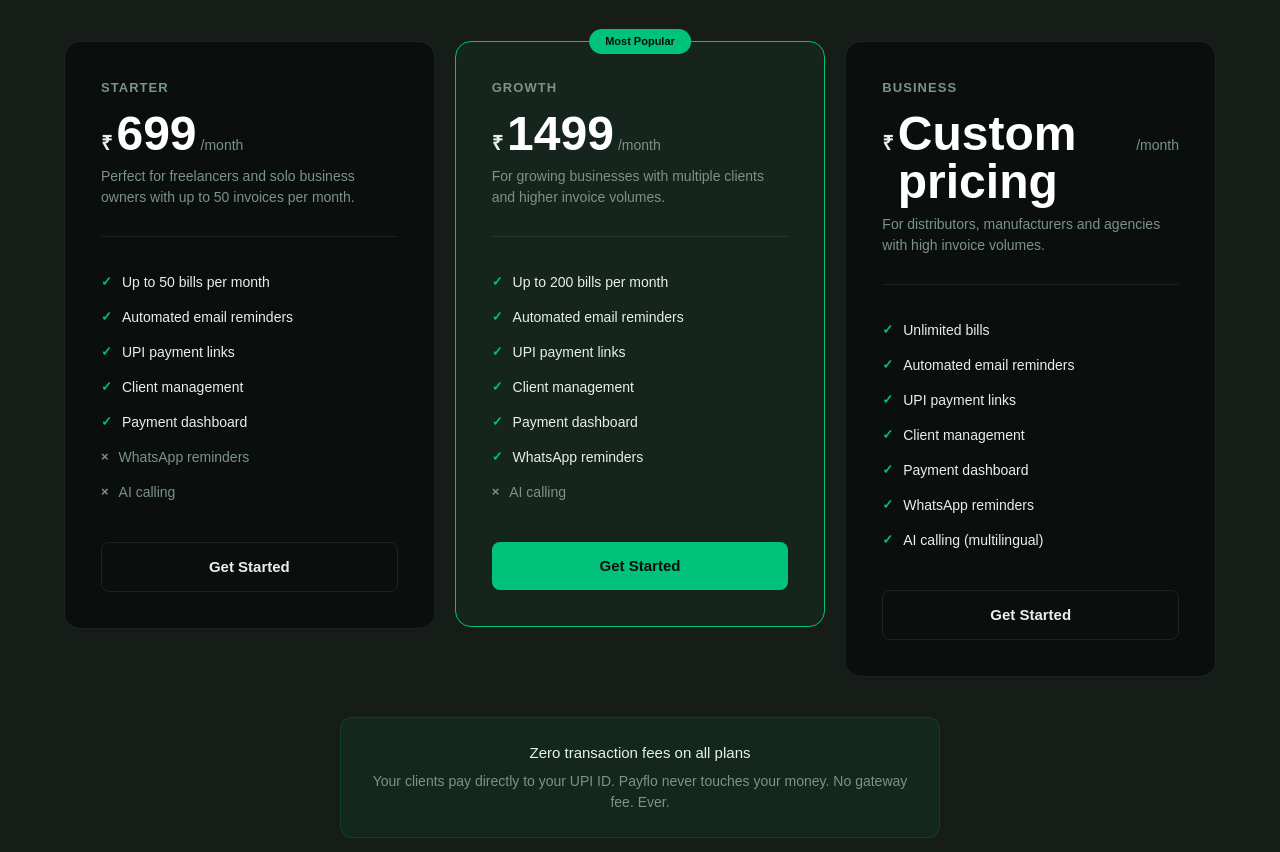
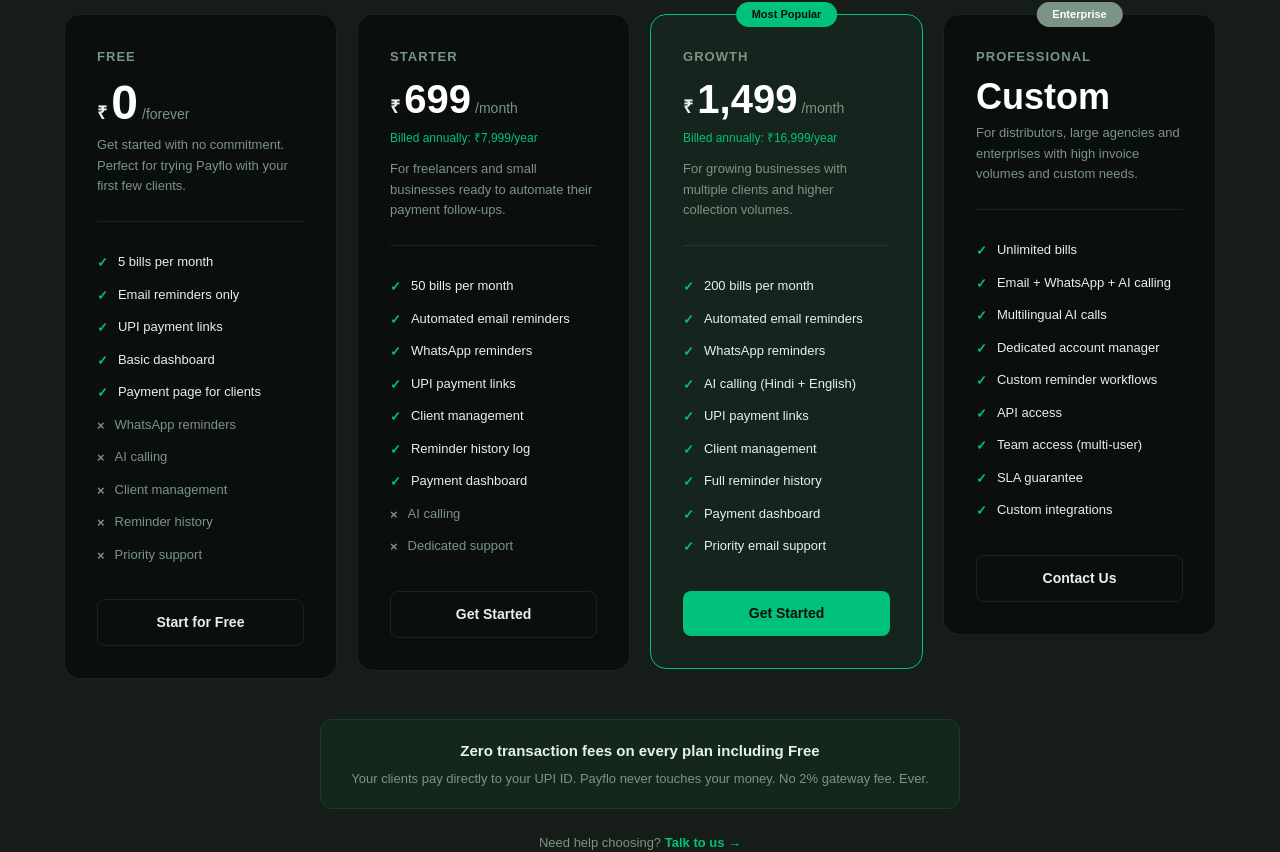
Before and after one commit to TopRated-Plus/InvoicePilot, a React app in the folder frontend/: page / in a window 1280 px wide. Shown: the part 5120-5972 px from the top of the page. Built offline with nearby package versions, Linux system fonts and the light colour scheme; no server answers; the HTML template or start-up script is replaced by a standard one.

Commit message:
[FIX]: Update on pricing data and yearly amount

```diff
--- a/frontend/src/components/Landingpage/Pricing.jsx
+++ b/frontend/src/components/Landingpage/Pricing.jsx
@@ -2,71 +2,420 @@
 
 const plans = [
   {
-    name: 'Starter', price: '699', desc: 'Perfect for freelancers and solo business owners with up to 50 invoices per month.',
-    features: ['Up to 50 bills per month', 'Automated email reminders', 'UPI payment links', 'Client management', 'Payment dashboard'],
-    disabled: ['WhatsApp reminders', 'AI calling'],
-    featured: false
+    name: 'Free',
+    price: '0',
+    period: 'forever',
+    desc: 'Get started with no commitment. Perfect for trying Payflo with your first few clients.',
+    features: [
+      '5 bills per month',
+      'Email reminders only',
+      'UPI payment links',
+      'Basic dashboard',
+      'Payment page for clients',
+    ],
+    disabled: [
+      'WhatsApp reminders',
+      'AI calling',
+      'Client management',
+      'Reminder history',
+      'Priority support',
+    ],
+    cta: 'Start for Free',
+    ctaLink: '/register',
+    featured: false,
+    tag: null,
   },
   {
-    name: 'Growth', price: '1499', desc: 'For growing businesses with multiple clients and higher invoice volumes.',
-    features: ['Up to 200 bills per month', 'Automated email reminders', 'UPI payment links', 'Client management', 'Payment dashboard', 'WhatsApp reminders'],
-    disabled: ['AI calling'],
-    featured: true
+    name: 'Starter',
+    price: '699',
+    period: 'month',
+    desc: 'For freelancers and small businesses ready to automate their payment follow-ups.',
+    features: [
+      '50 bills per month',
+      'Automated email reminders',
+      'WhatsApp reminders',
+      'UPI payment links',
+      'Client management',
+      'Reminder history log',
+      'Payment dashboard',
+    ],
+    disabled: ['AI calling', 'Dedicated support'],
+    cta: 'Get Started',
+    ctaLink: '/register',
+    featured: false,
+    tag: null,
   },
   {
-    name: 'Business', price: 'Custom pricing', desc: 'For distributors, manufacturers and agencies with high invoice volumes.',
-    features: ['Unlimited bills', 'Automated email reminders', 'UPI payment links', 'Client management', 'Payment dashboard', 'WhatsApp reminders', 'AI calling (multilingual)'],
+    name: 'Growth',
+    price: '1,499',
+    period: 'month',
+    desc: 'For growing businesses with multiple clients and higher collection volumes.',
+    features: [
+      '200 bills per month',
+      'Automated email reminders',
+      'WhatsApp reminders',
+      'AI calling (Hindi + English)',
+      'UPI payment links',
+      'Client management',
+      'Full reminder history',
+      'Payment dashboard',
+      'Priority email support',
+    ],
     disabled: [],
-    featured: false
+    cta: 'Get Started',
+    ctaLink: '/register',
+    featured: true,
+    tag: 'Most Popular',
+  },
+  {
+    name: 'Professional',
+    price: 'Custom',
+    period: null,
+    desc: 'For distributors, large agencies and enterprises with high invoice volumes and custom needs.',
+    features: [
+      'Unlimited bills',
+      'Email + WhatsApp + AI calling',
+      'Multilingual AI calls',
+      'Dedicated account manager',
+      'Custom reminder workflows',
+      'API access',
+      'Team access (multi-user)',
+      'SLA guarantee',
+      'Custom integrations',
+    ],
+    disabled: [],
+    cta: 'Contact Us',
+    ctaLink: 'mailto:hello@payflo.in',
+    featured: false,
+    tag: 'Enterprise',
   },
 ];
 
 export default function Pricing() {
   return (
-    <div id="pricing" style={{ background: 'var(--lp-card)', borderTop: '1px solid var(--lp-border)', borderBottom: '1px solid var(--lp-border)', padding: '96px 5%' }}>
+    <div
+      id="pricing"
+      style={{
+        background: 'var(--lp-card)',
+        borderTop: '1px solid var(--lp-border)',
+        borderBottom: '1px solid var(--lp-border)',
+        padding: '96px 5%',
+      }}
+    >
       <div style={{ maxWidth: 1200, margin: '0 auto' }}>
         <span className="section-badge">Pricing</span>
-        <h2 className="section-title">Simple, honest pricing.</h2>
-        <p className="section-sub">No hidden fees. No transaction commissions upto 1Lac. Cancel anytime.</p>
+        <h2 className="section-title">Start free. Scale as you grow.</h2>
+        <p className="section-sub">
+          No hidden fees. No transaction commissions. Cancel anytime.
+        </p>
 
-        <div style={{ display: 'grid', gridTemplateColumns: 'repeat(auto-fit,minmax(280px,1fr))', gap: 20, marginTop: 56, alignItems: 'start' }}>
+        {/* Pricing Grid */}
+        <div
+          style={{
+            display: 'grid',
+            gridTemplateColumns: 'repeat(auto-fit, minmax(240px, 1fr))',
+            gap: 20,
+            marginTop: 56,
+            alignItems: 'start',
+          }}
+        >
           {plans.map((plan, i) => (
-            // eslint-disable-next-line no-dupe-keys
-            <div key={i} style={{ background: 'var(--lp-black)', border: `1px solid ${plan.featured ? 'var(--green)' : 'var(--lp-border)'}`, borderRadius: 16, padding: 36, position: 'relative', background: plan.featured ? 'rgba(0,194,122,0.04)' : 'var(--lp-black)' }}>
-              {plan.featured && (
-                <div style={{ position: 'absolute', top: -13, left: '50%', transform: 'translateX(-50%)', background: 'var(--green)', color: 'var(--lp-black)', fontSize: 11, fontWeight: 700, padding: '4px 16px', borderRadius: 100, fontFamily: "'Syne',sans-serif", whiteSpace: 'nowrap' }}>
-                  Most Popular
+            <div
+              key={i}
+              style={{
+                background: plan.featured
+                  ? 'rgba(0,194,122,0.04)'
+                  : 'var(--lp-black)',
+                border: `1px solid ${
+                  plan.featured ? 'var(--green)' : 'var(--lp-border)'
+                }`,
+                borderRadius: 16,
+                padding: 32,
+                position: 'relative',
+              }}
+            >
+              {/* Badge */}
+              {plan.tag && (
+                <div
+                  style={{
+                    position: 'absolute',
+                    top: -13,
+                    left: '50%',
+                    transform: 'translateX(-50%)',
+                    background: plan.featured
+                      ? 'var(--green)'
+                      : 'var(--lp-muted)',
+                    color: plan.featured ? 'var(--lp-black)' : 'white',
+                    fontSize: 11,
+                    fontWeight: 700,
+                    padding: '4px 16px',
+                    borderRadius: 100,
+                    fontFamily: "'Syne', sans-serif",
+                    whiteSpace: 'nowrap',
+                  }}
+                >
+                  {plan.tag}
                 </div>
               )}
-              <div style={{ fontSize: 13, fontWeight: 600, color: 'var(--lp-muted)', textTransform: 'uppercase', letterSpacing: '0.08em', fontFamily: "'Syne',sans-serif", marginBottom: 12 }}>{plan.name}</div>
-              <div style={{ display: 'flex', alignItems: 'baseline', gap: 4, marginBottom: 8 }}>
-                <span style={{ fontSize: 20, fontWeight: 700, color: 'var(--lp-text)', fontFamily: "'Syne',sans-serif" }}>₹</span>
-                <span style={{ fontSize: 48, fontWeight: 800, color: 'white', fontFamily: "'Syne',sans-serif", lineHeight: 1 }}>{plan.price}</span>
-                <span style={{ fontSize: 14, color: 'var(--lp-muted)' }}>/month</span>
+
+              {/* Plan Name */}
+              <div
+                style={{
+                  fontSize: 13,
+                  fontWeight: 600,
+                  color: 'var(--lp-muted)',
+                  textTransform: 'uppercase',
+                  letterSpacing: '0.08em',
+                  fontFamily: "'Syne', sans-serif",
+                  marginBottom: 12,
+                }}
+              >
+                {plan.name}
               </div>
-              <p style={{ fontSize: 14, color: 'var(--lp-muted)', lineHeight: 1.5, marginBottom: 28, paddingBottom: 28, borderBottom: '1px solid var(--lp-border)' }}>{plan.desc}</p>
-              <ul style={{ listStyle: 'none', marginBottom: 32 }}>
+
+              {/* Price */}
+              <div
+                style={{
+                  display: 'flex',
+                  alignItems: 'baseline',
+                  gap: 4,
+                  marginBottom: 8,
+                }}
+              >
+                {plan.price === 'Custom' ? (
+                  <span
+                    style={{
+                      fontSize: 36,
+                      fontWeight: 800,
+                      color: 'white',
+                      fontFamily: "'Syne', sans-serif",
+                      lineHeight: 1,
+                    }}
+                  >
+                    Custom
+                  </span>
+                ) : (
+                  <>
+                    <span
+                      style={{
+                        fontSize: 18,
+                        fontWeight: 700,
+                        color: 'var(--lp-text)',
+                        fontFamily: "'Syne', sans-serif",
+                      }}
+                    >
+                      ₹
+                    </span>
+                    <span
+                      style={{
+                        fontSize: plan.price === '0' ? 48 : 40,
+                        fontWeight: 800,
+                        color: 'white',
+                        fontFamily: "'Syne', sans-serif",
+                        lineHeight: 1,
+                      }}
+                    >
+                      {plan.price}
+                    </span>
+                    {plan.period && (
+                      <span
+                        style={{ fontSize: 14, color: 'var(--lp-muted)' }}
+                      >
+                        /{plan.period}
+                      </span>
+                    )}
+                  </>
+                )}
+              </div>
+
+              {/* Annual note */}
+              {plan.price !== '0' && plan.price !== 'Custom' && (
+                <div
+                  style={{
+                    fontSize: 12,
+                    color: 'var(--green)',
+                    marginBottom: 12,
+                    fontWeight: 500,
+                  }}
+                >
+                  {plan.price === '699'
+                    ? 'Billed annually: ₹7,999/year'
+                    : 'Billed annually: ₹16,999/year'}
+                </div>
+              )}
+
+              {/* Description */}
+              <p
+                style={{
+                  fontSize: 13,
+                  color: 'var(--lp-muted)',
+                  lineHeight: 1.6,
+                  marginBottom: 24,
+                  paddingBottom: 24,
+                  borderBottom: '1px solid var(--lp-border)',
+                }}
+              >
+                {plan.desc}
+              </p>
+
+              {/* Features */}
+              <ul style={{ listStyle: 'none', marginBottom: 28 }}>
                 {plan.features.map((f, j) => (
-                  <li key={j} style={{ display: 'flex', alignItems: 'flex-start', gap: 10, fontSize: 14, color: 'var(--lp-text)', padding: '7px 0' }}>
-                    <span style={{ color: 'var(--green)', fontWeight: 700, fontSize: 13, flexShrink: 0 }}>✓</span>{f}
+                  <li
+                    key={j}
+                    style={{
+                      display: 'flex',
+                      alignItems: 'flex-start',
+                      gap: 10,
+                      fontSize: 13,
+                      color: 'var(--lp-text)',
+                      padding: '6px 0',
+                    }}
+                  >
+                    <span
+                      style={{
+                        color: 'var(--green)',
+                        fontWeight: 700,
+                        flexShrink: 0,
+                        marginTop: 1,
+                      }}
+                    >
+                      ✓
+                    </span>
+                    {f}
                   </li>
                 ))}
+
                 {plan.disabled.map((f, j) => (
-                  <li key={j} style={{ display: 'flex', alignItems: 'flex-start', gap: 10, fontSize: 14, color: 'var(--lp-muted)', padding: '7px 0' }}>
-                    <span style={{ color: 'var(--lp-muted)', fontWeight: 700, fontSize: 13, flexShrink: 0 }}>×</span>{f}
+                  <li
+                    key={j}
+                    style={{
+                      display: 'flex',
+                      alignItems: 'flex-start',
+                      gap: 10,
+                      fontSize: 13,
+                      color: 'var(--lp-muted)',
+                      padding: '6px 0',
+                    }}
+                  >
+                    <span
+                      style={{
+                        color: 'var(--lp-muted)',
+                        fontWeight: 700,
+                        flexShrink: 0,
+                        marginTop: 1,
+                      }}
+                    >
+                      ×
+                    </span>
+                    {f}
                   </li>
                 ))}
               </ul>
-              <Link to="/register" style={{ display: 'block', textAlign: 'center', padding: 13, borderRadius: 8, fontSize: 15, fontWeight: 700, fontFamily: "'Syne',sans-serif", textDecoration: 'none', background: plan.featured ? 'var(--green)' : 'none', color: plan.featured ? 'var(--lp-black)' : 'var(--lp-text)', border: plan.featured ? 'none' : '1px solid var(--lp-border)', transition: 'all 0.2s' }}>
-                Get Started
-              </Link>
+
+              {/* CTA Button */}
+              {plan.ctaLink.startsWith('/') ? (
+                <Link
+                  to={plan.ctaLink}
+                  style={{
+                    display: 'block',
+                    textAlign: 'center',
+                    padding: '12px',
+                    borderRadius: 8,
+                    fontSize: 14,
+                    fontWeight: 700,
+                    fontFamily: "'Syne', sans-serif",
+                    textDecoration: 'none',
+                    transition: 'all 0.2s',
+                    background: plan.featured
+                      ? 'var(--green)'
+                      : 'transparent',
+                    color: plan.featured
+                      ? 'var(--lp-black)'
+                      : 'var(--lp-text)',
+                    border: plan.featured
+                      ? 'none'
+                      : '1px solid var(--lp-border)',
+                  }}
+                >
+                  {plan.cta}
+                </Link>
+              ) : (
+                <a
+                  href={plan.ctaLink}
+                  style={{
+                    display: 'block',
+                    textAlign: 'center',
+                    padding: '12px',
+                    borderRadius: 8,
+                    fontSize: 14,
+                    fontWeight: 700,
+                    fontFamily: "'Syne', sans-serif",
+                    textDecoration: 'none',
+                    transition: 'all 0.2s',
+                    background: plan.featured
+                      ? 'var(--green)'
+                      : 'transparent',
+                    color: plan.featured
+                      ? 'var(--lp-black)'
+                      : 'var(--lp-text)',
+                    border: plan.featured
+                      ? 'none'
+                      : '1px solid var(--lp-border)',
+                  }}
+                >
+                  {plan.cta}
+                </a>
+              )}
             </div>
           ))}
         </div>
 
-        <div style={{ textAlign: 'center', marginTop: 40, padding: 24, background: 'rgba(0,194,122,0.06)', border: '1px solid rgba(0,194,122,0.15)', borderRadius: 12, maxWidth: 600, marginLeft: 'auto', marginRight: 'auto' }}>
-          <p style={{ fontSize: 15, color: 'var(--lp-text)', fontWeight: 500, marginBottom: 6 }}>Zero transaction fees on all plans</p>
-          <p style={{ fontSize: 14, color: 'var(--lp-muted)' }}>Your clients pay directly to your UPI ID. Payflo never touches your money. No gateway fee. Ever.</p>
+        {/* Zero fees note */}
+        <div
+          style={{
+            textAlign: 'center',
+            marginTop: 40,
+            padding: '20px 24px',
+            background: 'rgba(0,194,122,0.06)',
+            border: '1px solid rgba(0,194,122,0.15)',
+            borderRadius: 12,
+            maxWidth: 640,
+            marginLeft: 'auto',
+            marginRight: 'auto',
+          }}
+        >
+          <p
+            style={{
+              fontSize: 15,
+              color: 'var(--lp-text)',
+              fontWeight: 600,
+              marginBottom: 6,
+            }}
+          >
+            Zero transaction fees on every plan including Free
+          </p>
+          <p style={{ fontSize: 13, color: 'var(--lp-muted)' }}>
+            Your clients pay directly to your UPI ID. Payflo never touches your
+            money. No 2% gateway fee. Ever.
+          </p>
+        </div>
+
+        {/* Compare plans link */}
+        <div style={{ textAlign: 'center', marginTop: 24 }}>
+          <p style={{ fontSize: 13, color: 'var(--lp-muted)' }}>
+            Need help choosing?{' '}
+            <a
+              href="mailto:hello@payflo.in"
+              style={{
+                color: 'var(--green)',
+                textDecoration: 'none',
+                fontWeight: 600,
+              }}
+            >
+              Talk to us →
+            </a>
+          </p>
         </div>
       </div>
     </div>
```
